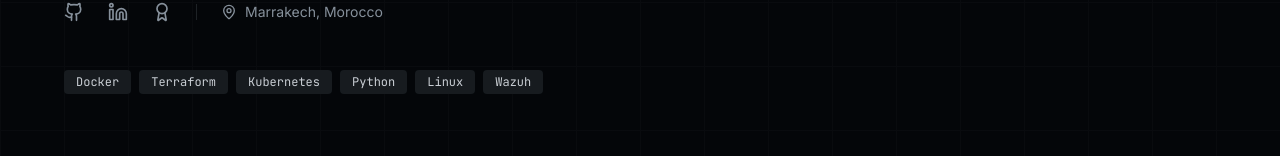
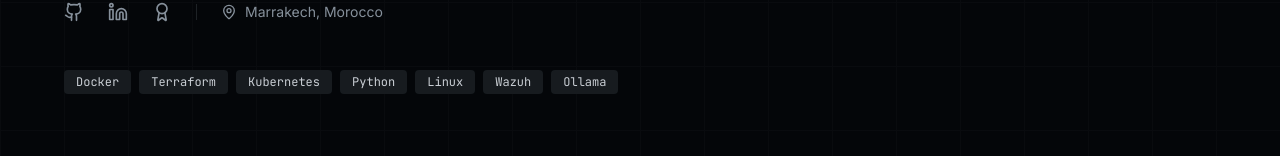
Before and after one commit to mourad-el-ouatik/portfolio, a Next.js app: page / in a window 1280 px wide. Shown: the part 574-730 px from the top of the page. Built offline with nearby package versions, Linux system fonts and the light colour scheme.

Commit message:
Add 'Ollama' to tech stack

```diff
--- a/components/hero.tsx
+++ b/components/hero.tsx
@@ -12,7 +12,7 @@ const stats = [
 ]
 
 const techStack = [
-  "Docker", "Terraform", "Kubernetes", "Python", "Linux", "Wazuh"
+  "Docker", "Terraform", "Kubernetes", "Python", "Linux", "Wazuh", "Ollama"
 ]
 
 export function Hero() {
```
